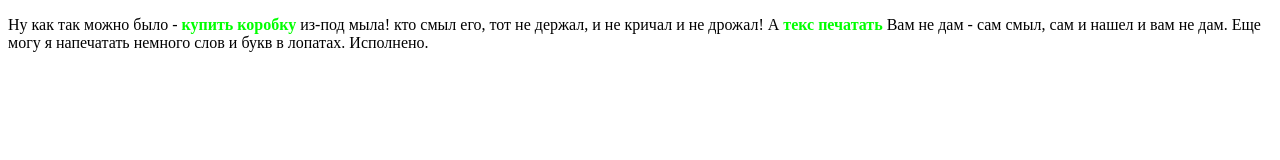
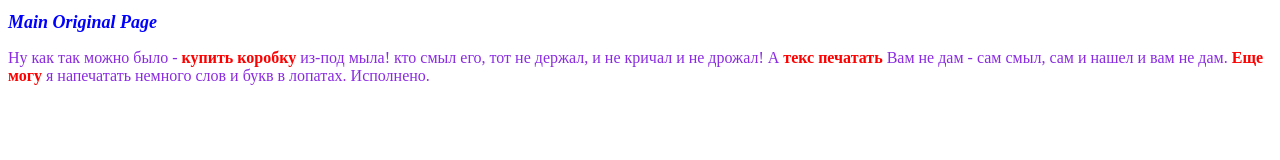
Before and after one commit to Racud/_CSS_, a plain HTML site: page index.html in a window 1280 px wide. Drawn offline with Linux system fonts and the light colour scheme.

Commit message:
Add CSS type

```diff
--- a/css/main.css
+++ b/css/main.css
@@ -1,4 +1,11 @@
 b {
-    color: rgb(0, 255, 0);
-
+    color: red;
 }
+h1 {
+    font-size: large;
+    font-style: italic;
+    color: blue;
+ }
+ .main-text {
+    color: blueviolet;
+ }
--- a/index.html
+++ b/index.html
@@ -12,8 +12,9 @@
     </style> -->
 </head>
 <body>
-  <p>
-    Ну как так можно было - <b>купить коробку</b> из-под мыла! кто смыл его, тот не держал, и не кричал и не дрожал! А <b>текс печатать</b> Вам не дам - сам смыл, сам и нашел и вам не дам. Еще могу я напечатать немного слов и букв в лопатах. Исполнено.
+  <h1>Main Original Page</h1>
+  <p class="main-text">
+    Ну как так можно было - <b>купить коробку</b> из-под мыла! кто смыл его, тот не держал, и не кричал и не дрожал! А <b>текс печатать</b> Вам не дам - сам смыл, сам и нашел и вам не дам. <b>Еще могу</b> я напечатать немного слов и букв в лопатах. Исполнено.
   </p>
 </body>
 </html>
```
